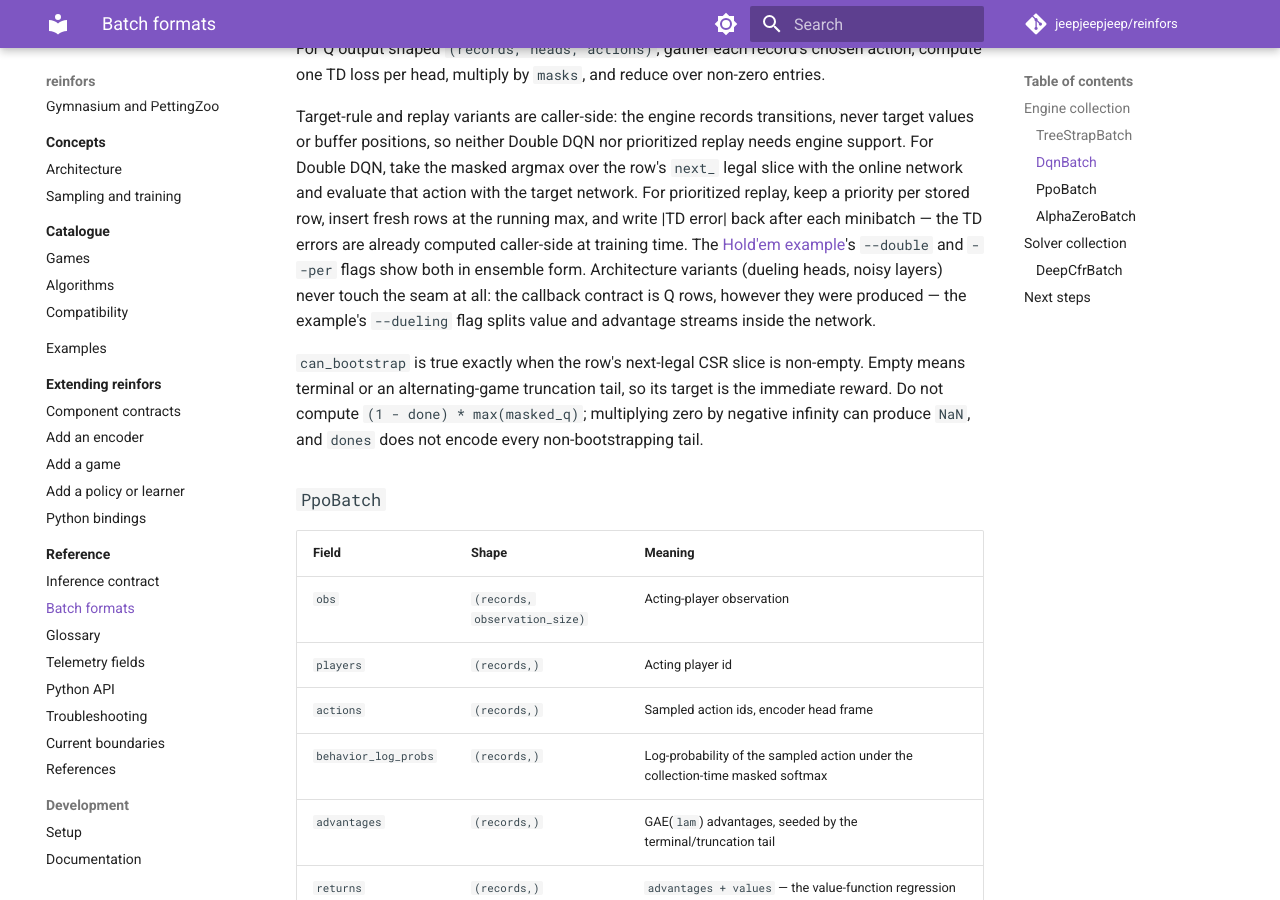
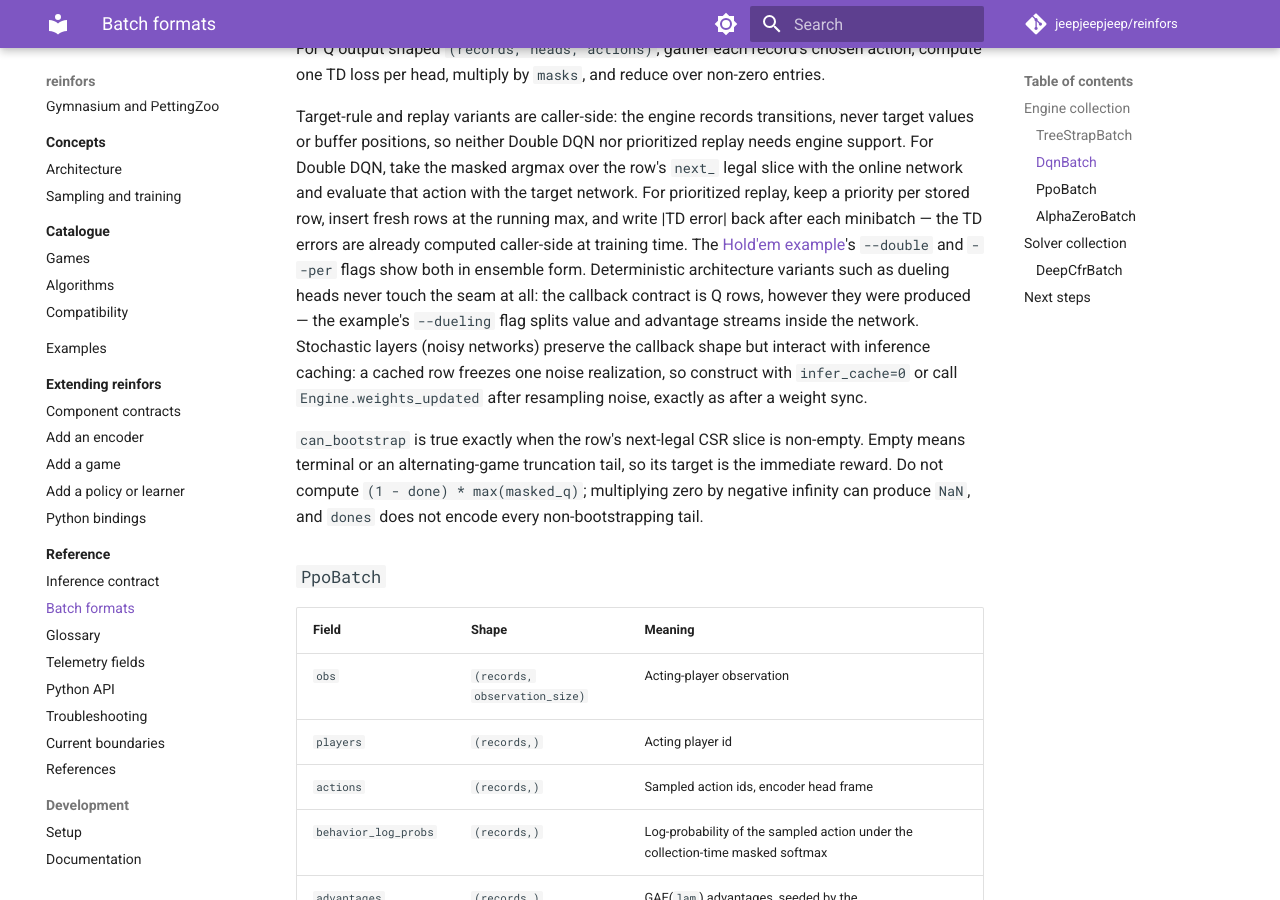
Before and after one commit to jeepjeepjeep/reinfors, an MkDocs documentation site: the page built from docs/reference/batch-formats.md, in a window 1280 px wide and 900 px high, scrolled down 1696 px. Built offline with MkDocs 1.6.1 and Material for MkDocs 9.7.7, drawn with Linux system fonts in a browser that asks for light colours; comment, search, counter and statistics services are not loaded.

Commit message:
docs: scope the seam claim to deterministic variants and cite the DQN extensions

```diff
--- a/docs/reference/batch-formats.md
+++ b/docs/reference/batch-formats.md
@@ -58,9 +58,12 @@ network and evaluate that action with the target network. For prioritized replay
 priority per stored row, insert fresh rows at the running max, and write |TD error| back after
 each minibatch — the TD errors are already computed caller-side at training time. The
 [Hold'em example](../examples/index.md#dqn-holdem)'s `--double` and `--per` flags show both in
-ensemble form. Architecture variants (dueling heads, noisy layers) never touch the seam at all:
-the callback contract is Q rows, however they were produced — the example's `--dueling` flag
-splits value and advantage streams inside the network.
+ensemble form. Deterministic architecture variants such as dueling heads never touch the seam
+at all: the callback contract is Q rows, however they were produced — the example's `--dueling`
+flag splits value and advantage streams inside the network. Stochastic layers (noisy networks)
+preserve the callback shape but interact with inference caching: a cached row freezes one noise
+realization, so construct with `infer_cache=0` or call `Engine.weights_updated` after
+resampling noise, exactly as after a weight sync.
 
 `can_bootstrap` is true exactly when the row's next-legal CSR slice is non-empty. Empty means
 terminal or an alternating-game truncation tail, so its target is the immediate reward. Do not compute
```
Also changed, not shown: docs/catalogue/algorithms.md (+1 -1 lines), 1 other file.
